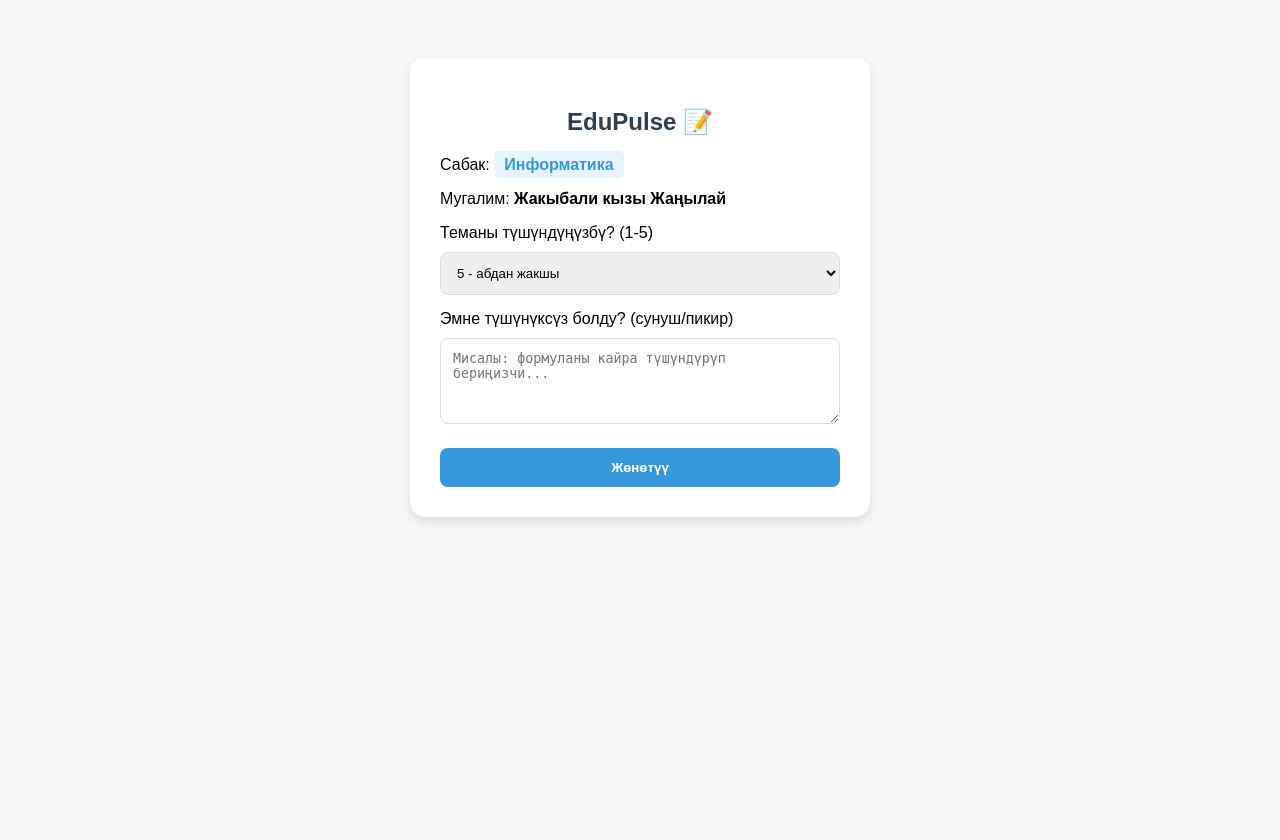
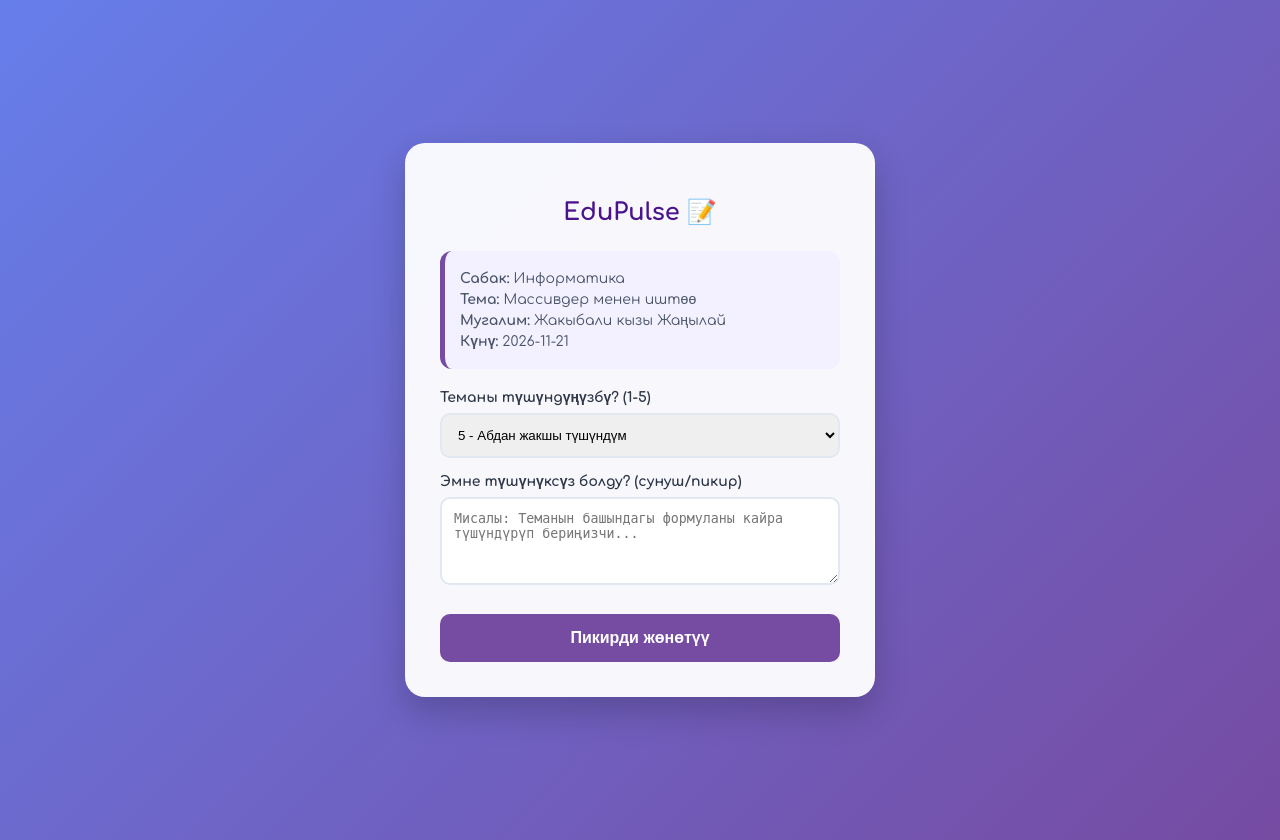
Before and after one commit to janylaijakybalikyzy-sys/Edupulse, a FastAPI app: page /vote/1 in a window 1280 px wide. Before the commit the page ends 521 px from the top, so only its background shows below. Run offline with FastAPI, Linux system fonts and the light colour scheme.

Commit message:
koshulduuuu bashkaa

```diff
--- a/templates/index.html
+++ b/templates/index.html
@@ -1,33 +1,65 @@
 <!DOCTYPE html>
-<html>
+<html lang="ky">
 <head>
+    <meta charset="UTF-8">
+    <meta name="viewport" content="width=device-width, initial-scale=1.0">
     <title>EduPulse - Пикир калтыруу</title>
+    <link href="https://fonts.googleapis.com/css2?family=Comfortaa:wght@400;700&display=swap" rel="stylesheet">
     <style>
-        body { font-family: sans-serif; background: #f4f7f6; display: flex; justify-content: center; padding: 50px; }
-        .card { background: white; padding: 30px; border-radius: 15px; box-shadow: 0 4px 10px rgba(0,0,0,0.1); width: 100%; max-width: 400px; }
-        h2 { color: #2c3e50; text-align: center; }
-        select, textarea, button { width: 100%; padding: 12px; margin-top: 10px; border-radius: 8px; border: 1px solid #ddd; box-sizing: border-box; }
-        button { background: #3498db; color: white; border: none; cursor: pointer; font-weight: bold; margin-top: 20px; }
-        .subject-badge { background: #e8f4fd; color: #3498db; padding: 5px 10px; border-radius: 5px; font-weight: bold; }
+        body {
+            font-family: 'Comfortaa', sans-serif;
+            background: linear-gradient(135deg, #667eea 0%, #764ba2 100%);
+            min-height: 100vh;
+            display: flex; align-items: center; justify-content: center; margin: 0; padding: 20px;
+        }
+        .card {
+            background: rgba(255, 255, 255, 0.95);
+            padding: 35px; border-radius: 20px;
+            box-shadow: 0 15px 35px rgba(0,0,0,0.2);
+            width: 100%; max-width: 400px;
+        }
+        h2 { text-align: center; color: #4a148c; margin-bottom: 25px; }
+        .info-box {
+            background: #f3f0ff; padding: 15px; border-radius: 12px;
+            margin-bottom: 20px; border-left: 5px solid #764ba2;
+        }
+        .info-box p { margin: 5px 0; color: #4a5568; font-size: 14px; }
+        label { display: block; margin-top: 15px; font-weight: bold; color: #2d3748; font-size: 14px; }
+        select, textarea {
+            width: 100%; padding: 12px; margin-top: 8px; border-radius: 10px;
+            border: 2px solid #e2e8f0; box-sizing: border-box; outline: none; transition: 0.3s;
+        }
+        select:focus, textarea:focus { border-color: #764ba2; }
+        button {
+            width: 100%; background: #764ba2; color: white; border: none;
+            padding: 15px; border-radius: 10px; cursor: pointer;
+            font-weight: bold; margin-top: 25px; font-size: 16px; transition: 0.3s;
+        }
+        button:hover { background: #5a368c; transform: translateY(-2px); }
     </style>
 </head>
 <body>
     <div class="card">
         <h2>EduPulse 📝</h2>
-        <p>Сабак: <span class="subject-badge">{{ subject.name }}</span></p>
-        <p>Мугалим: <strong>{{ subject.teacher_name }}</strong></p>
+        <div class="info-box">
+            <p><strong>Сабак:</strong> {{ subject.name }}</p>
+            <p><strong>Тема:</strong> {{ subject.topic_name }}</p> <p><strong>Мугалим:</strong> {{ subject.teacher_name }}</p>
+            <p><strong>Күнү:</strong> {{ subject.lesson_date }}</p> </div>
+
         <form action="/submit/{{ subject.id }}" method="post">
             <label>Теманы түшүндүңүзбү? (1-5)</label>
             <select name="rating" required>
-                <option value="5">5 - абдан жакшы</option>
-                <option value="4">4 - жакшы</option>
-                <option value="3">3 - орточо</option>
-                <option value="2">2 - кыйын болду</option>
-                <option value="1">1 - түшүнбөдүм</option>
+                <option value="5">5 - Абдан жакшы түшүндүм</option>
+                <option value="4">4 - Жакшы, суроолор жок</option>
+                <option value="3">3 - Орточо, кээ бир жерлери түшүнүксүз</option>
+                <option value="2">2 - Кыйын болду, аз түшүндүм</option>
+                <option value="1">1 - Такыр түшүнбөдүм</option>
             </select>
-            <label style="display: block; margin-top: 15px;">Эмне түшүнүксүз болду? (сунуш/пикир)</label>
-            <textarea name="difficulty" rows="4" placeholder="Мисалы: формуланы кайра түшүндүрүп бериңизчи..."></textarea>
-            <button type="submit">Жөнөтүү</button>
+
+            <label>Эмне түшүнүксүз болду? (сунуш/пикир)</label>
+            <textarea name="difficulty" rows="4" placeholder="Мисалы: Теманын башындагы формуланы кайра түшүндүрүп бериңизчи..."></textarea>
+
+            <button type="submit">Пикирди жөнөтүү</button>
         </form>
     </div>
 </body>
```
Also changed, not shown: edupulse.db (added).
